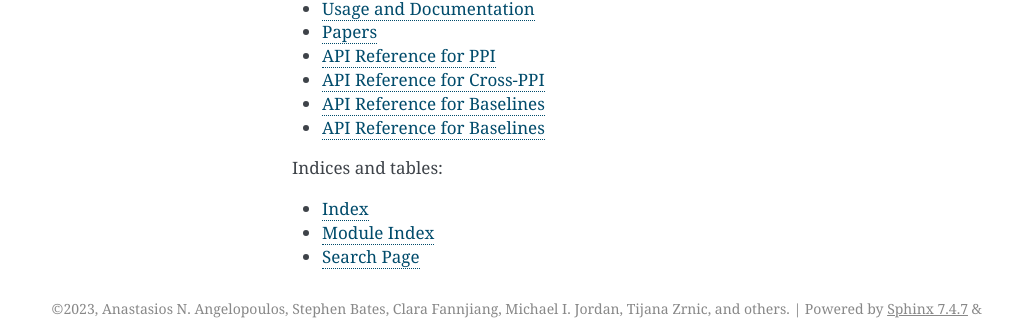
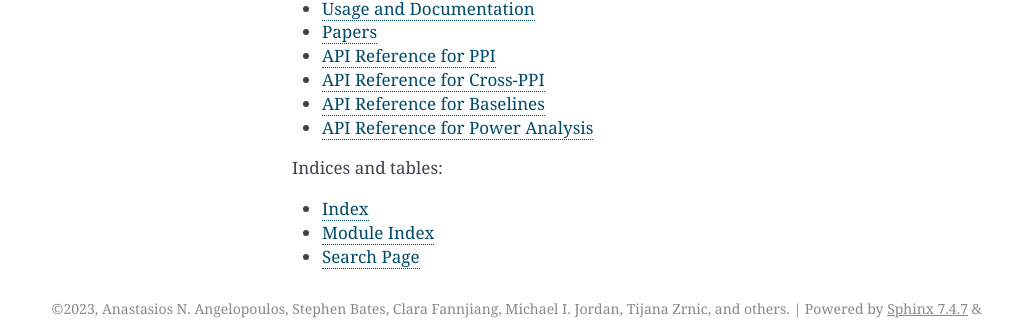
Before and after one commit to aangelopoulos/ppi_py, a Sphinx documentation site: the page built from docs/source/index.rst, in a window 1280 px wide. Shown: the part 684-1004 px from the top of the page, without its empty margins (138-1151 px from the left). Built offline with Sphinx 7.4.7, drawn with Linux system fonts in a browser that asks for light colours.

Commit message:
[power analysis doc edit]

```diff
--- a/docs/source/ppi_power_analysis.rst
+++ b/docs/source/ppi_power_analysis.rst
@@ -1,5 +1,5 @@
 
-API Reference for Baselines
+API Reference for Power Analysis
 ===========================
 
 Documentation for functions implementing power analyses for PPI can be found here.
```
